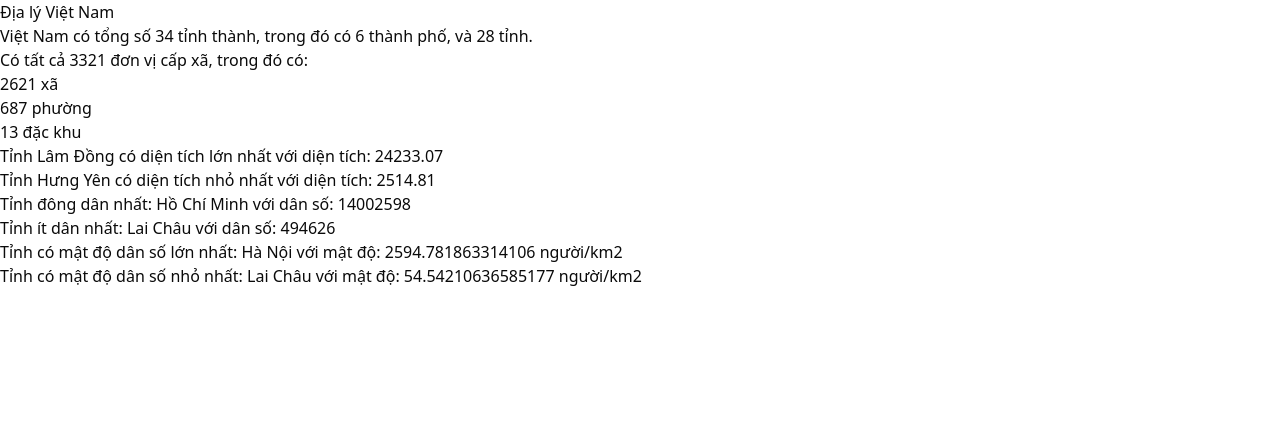
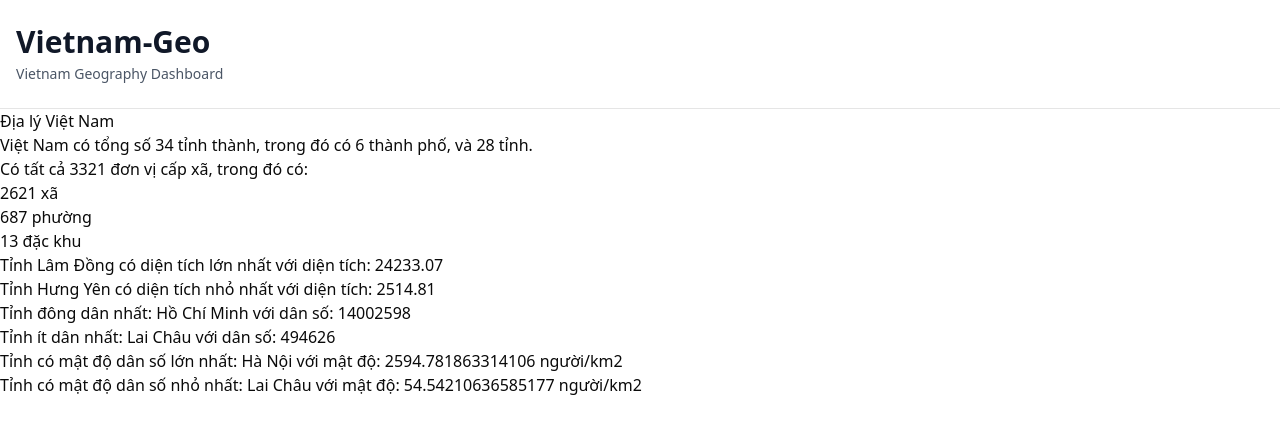
Before and after one commit to lumina293/my-website, a Next.js app: page /vietnam-geo in a window 1280 px wide. Shown: the top 434 px of the page. Built offline with nearby package versions, Linux system fonts and the light colour scheme.

Commit message:
Add header to vietnam-geo page

```diff
--- a/app/vietnam-geo/page.js
+++ b/app/vietnam-geo/page.js
@@ -1,3 +1,4 @@
+import VietnamGeoHeader from '@/components/VietnamGeoHeader';
 import Provinces from "@/app/vietnam-geo/data";
 import {
     countProvinces,
@@ -24,6 +25,8 @@ export default function VietnamGeo() {
     let lowestDensityProvince = findProvinceWithLowestDensity(Provinces)
 
     return (
+        <main>
+            <VietnamGeoHeader/>
             <div>
                 <h1>Địa lý Việt Nam</h1>
                 <ProvinceCount/>
@@ -40,6 +43,7 @@ export default function VietnamGeo() {
                 <p>Tỉnh có mật độ dân số nhỏ nhất: {lowestDensityProvince.name} với mật
                     độ: {lowestDensityProvince.population / lowestDensityProvince.areaInKm2} người/km2</p>
             </div>
+        </main>
     )
 }
 
--- /dev/null
+++ b/components/VietnamGeoHeader.jsx
@@ -0,0 +1,16 @@
+export default function VietnamGeoHeader() {
+    return (
+        <header className="border-b bg-white">
+            <div className="container mx-auto px-4 py-6">
+                <div className="flex flex-col gap-1">
+                    <h1 className="text-3xl font-bold text-gray-900">
+                        Vietnam-Geo
+                    </h1>
+                    <p className="text-sm text-gray-600">
+                        Vietnam Geography Dashboard
+                    </p>
+                </div>
+            </div>
+        </header>
+    );
+}
```
Lines whose indentation alone changed are shown as unchanged.
